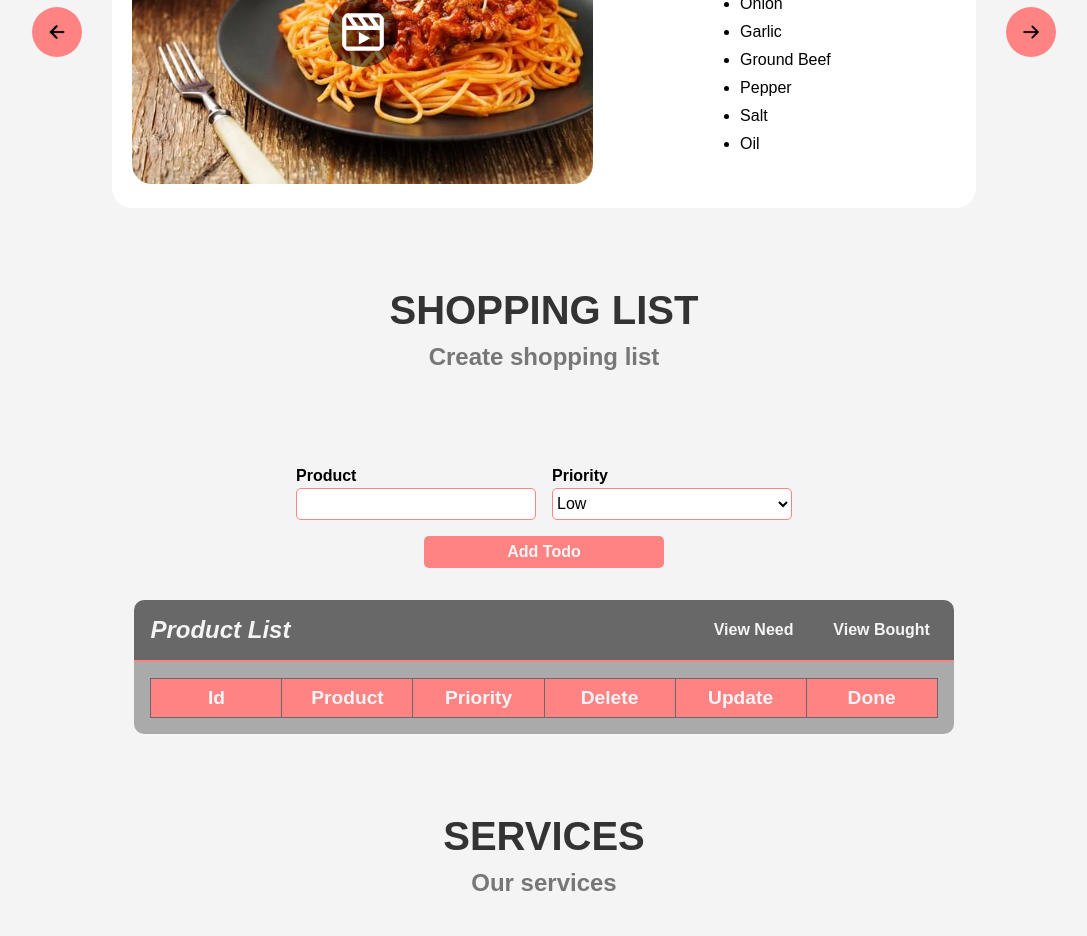
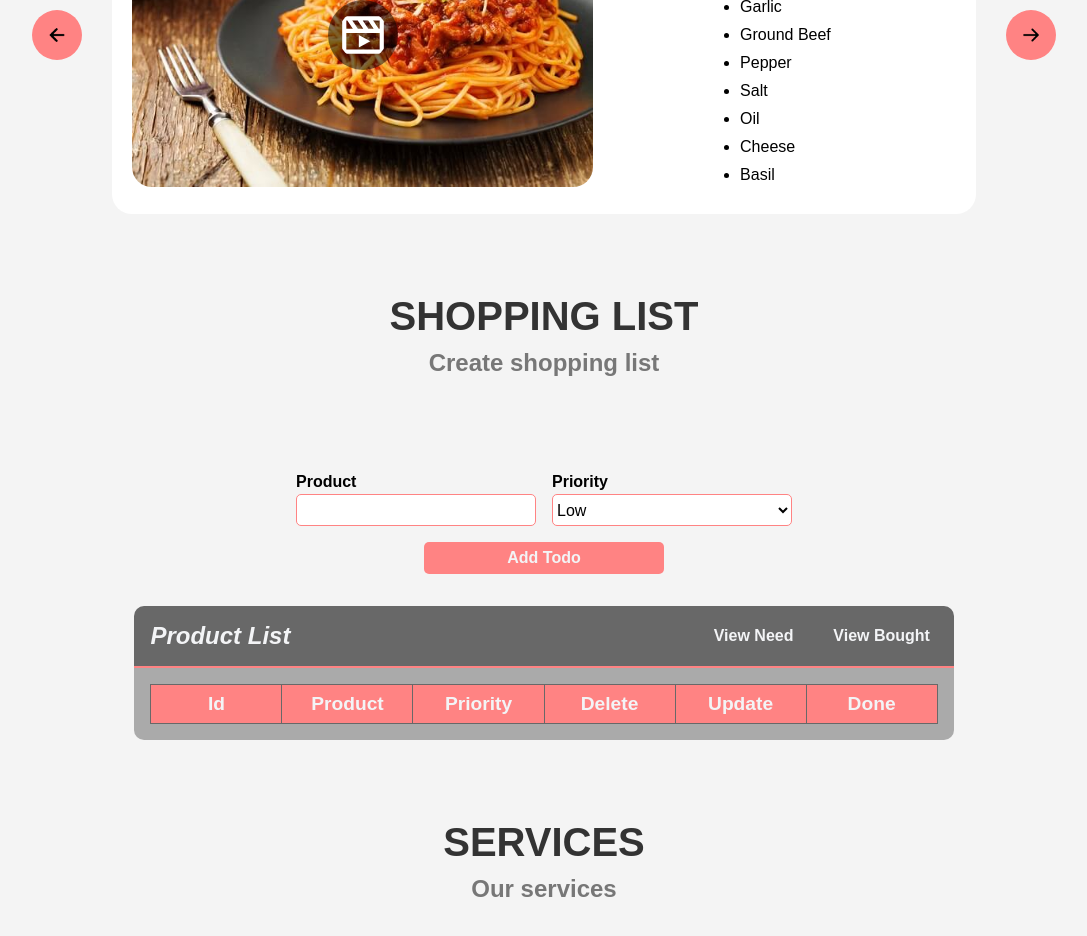
Before and after one commit to mrosiak546/WebsiteReact, a React (Vite) app: page / in a window 1280 px wide. Shown: the part 1720-2656 px from the top of the page, without its empty margins (96-1183 px from the left). Built offline with nearby package versions, Linux system fonts and the light colour scheme.

Commit message:
Add some ingredients

```diff
--- a/src/Components/RecipeSlider/RecipeData.js
+++ b/src/Components/RecipeSlider/RecipeData.js
@@ -13,7 +13,9 @@ const recipeData = [
             'Ground Beef',
             'Pepper',
             'Salt',
-            'Oil'
+            'Oil',
+            'Cheese',
+            'Basil',
         ]
     },
     {
@@ -27,7 +29,9 @@ const recipeData = [
             'Water',
             'Tomato Sauce',
             'Cheese',
-            'Pepperoni'
+            'Pepperoni',
+            'Mushrooms',
+            'Bell Pepper',
         ]
     },
     {
@@ -41,7 +45,9 @@ const recipeData = [
             'Garlic',
             'Pepper',
             'Salt',
-            'Cheese'
+            'Cheese',
+            'Basil',
+            'Oregano',
         ]
     },
 ];
```
